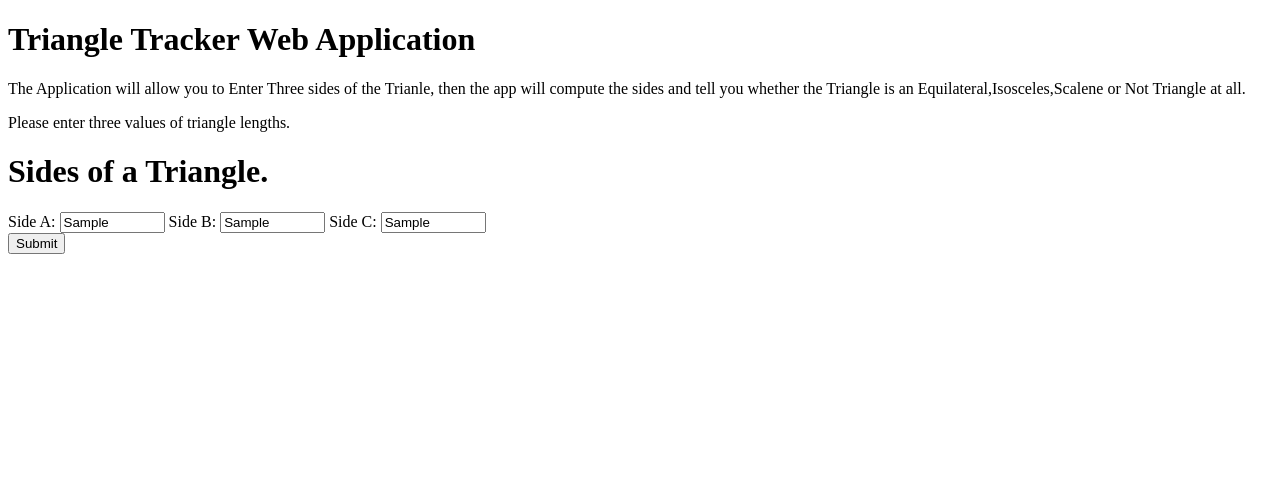
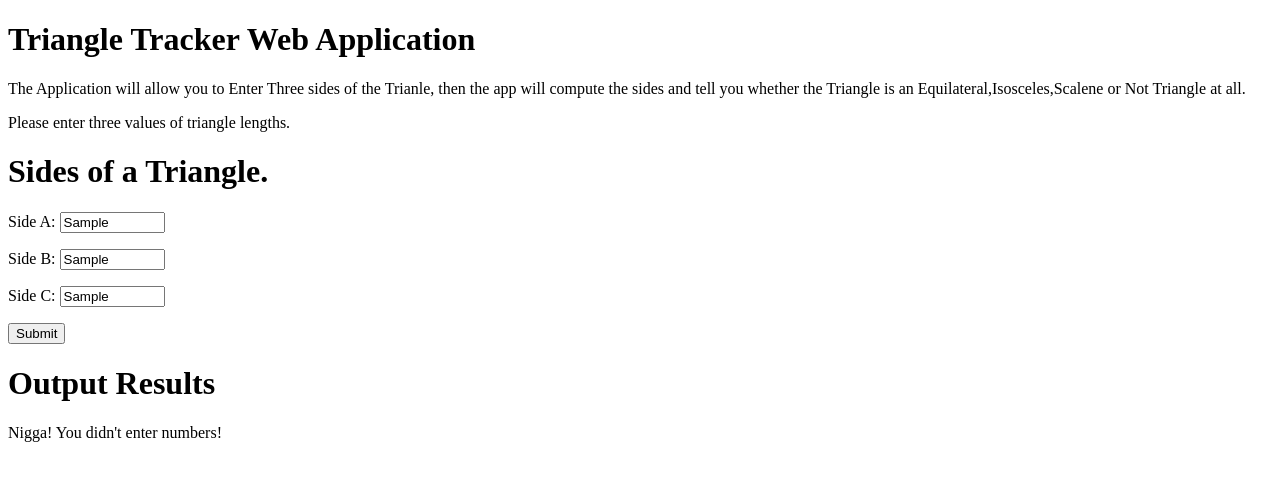
Before and after one commit to Dnjiru/Triangle-Tracker-Wk2IP, a plain HTML site: page index.html in a window 1280 px wide. Both pictures are taken after typing "Sample", "Sample", "Sample" into the empty fields and a click on the button "Submit". Drawn offline with Linux system fonts and the light colour scheme.

Commit message:
put the input holders on paragraphs

```diff
--- a/index.html
+++ b/index.html
@@ -13,14 +13,23 @@
     <P>Please enter three values of triangle lengths.</P>
 
     <script src="scripts.js"></script>
+<div class="container"></div>
+<div class="input">
+    <h1>Sides of a Triangle.</h1>
 
-    <h1>Sides of a Triangle.</h1>
-    <p>
-        Side A: <input type="text" size="10" id="sideA">
-        Side B: <input type="text" size="10" id="sideB">
-        Side C: <input type="text" size="10" id="sideC">
-<br>
+    <p>Side A: <input type="text" size="10" id="sideA"></p>
+    <p>Side B: <input type="text" size="10" id="sideB"></p>
+    <p>Side C: <input type="text" size="10" id="sideC"></p>
+
+
+<div class="button">
 <button type="button" onclick="triangleSides()">Submit </button>
-    </p>
+</div>
+
+</div>
+<div class="output"></div>
+<h1>Output Results</h1>
+<p id="output">Sides of a Triangle</p>
+</div>
 </body>
 </html>
--- a/scripts.js
+++ b/scripts.js
@@ -1,7 +1,12 @@
-// var triangle = prompt("Enter your three sides of a triangle, space with a comma?");
-// triangle = triangle.replace(/ /g, '');
-// var shape = triangle.split(',');
+var triangleSides = function () {
+    var sideA = parseFloat(document.getElementById('sideA').value);
+    var sideB = parseFloat(document.getElementById('sideB').value);
+    var sideC = parseFloat(document.getElementById('sideC').value);
 
-// shape.forEach(function(item) {
-// 	alert(item);
-// })
+    var output = document.getElementById('output')
+
+    if(isNaN(sideA) || isNaN(sideB) || isNaN(sideC)) {
+        output.textContent = "Nigga! You didn't enter numbers!";
+    }
+
+}
```
